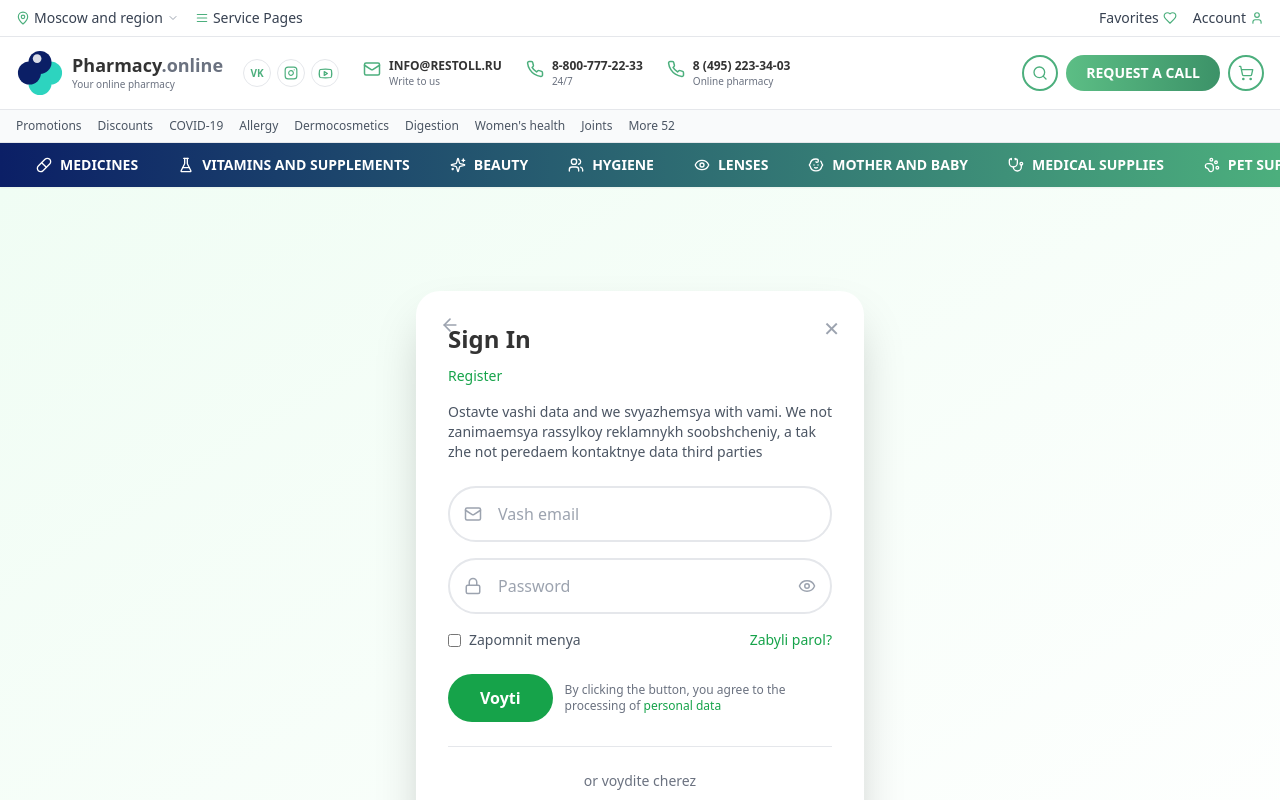
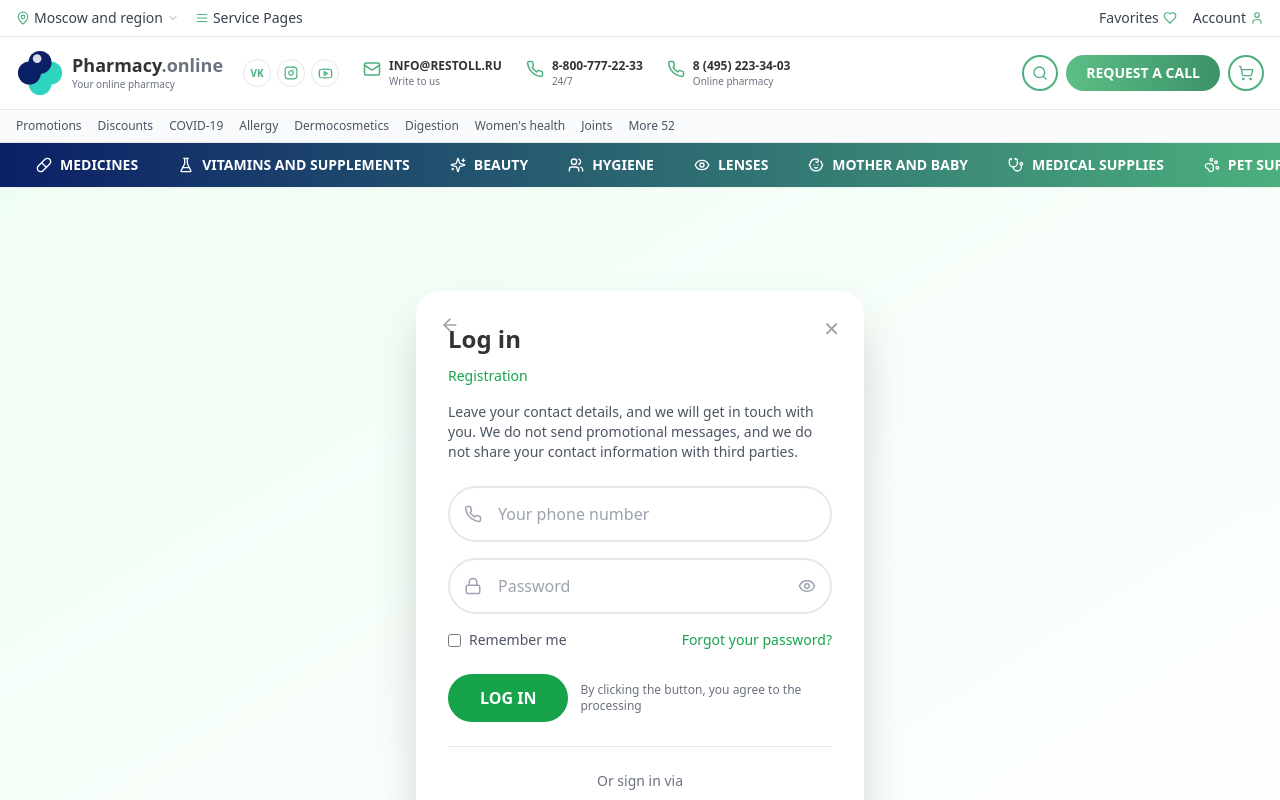
Before and after one commit to Vijayalaxmi008/online-pharmacy-Website, a React (Vite) app: page /login in a window 1280 px wide. Shown: the top 800 px of the page. Built offline with nearby package versions, Linux system fonts and the light colour scheme.

Commit message:
Updated project

```diff
--- a/src/components/modals/AuthModal.jsx
+++ b/src/components/modals/AuthModal.jsx
@@ -3,6 +3,26 @@ import { useNavigate } from 'react-router-dom'
 import Modal from './Modal'
 import { useApp } from '../../context/AppContext'
 import { Mail, Lock, Phone } from 'lucide-react'
+
+// --- Validation helpers -----------------------------------------------
+
+// Accepts +7XXXXXXXXXX, 8XXXXXXXXXX, or plain 10/11-digit numbers,
+// optionally formatted with spaces, dashes, dots or parentheses.
+const validatePhone = (phone) => {
+  const digits = phone.replace(/\D/g, '')
+  if (digits.length === 11 && (digits.startsWith('7') || digits.startsWith('8'))) return true
+  if (digits.length === 10) return true
+  return false
+}
+
+const normalizePhone = (phone) => {
+  const digits = phone.replace(/\D/g, '')
+  if (digits.length === 11) return `+7${digits.slice(1)}`
+  if (digits.length === 10) return `+7${digits}`
+  return phone
+}
+
+const validateEmail = (email) => /^[^\s@]+@[^\s@]+\.[^\s@]+$/.test(email.trim())
 
 const AuthModal = ({ onClose, mode: initialMode = 'login' }) => {
   const [mode, setMode] = useState(initialMode)
@@ -10,17 +30,49 @@ const AuthModal = ({ onClose, mode: initialMode = 'login' }) => {
   const navigate = useNavigate()
   const [form, setForm] = useState({ email: '', password: '', phone: '' })
   const [error, setError] = useState('')
+  const [fieldError, setFieldError] = useState('')
+
+  const switchMode = () => {
+    setMode(mode === 'login' ? 'register' : 'login')
+    setError('')
+    setFieldError('')
+  }
 
   const handleSubmit = (e) => {
     e.preventDefault()
     setError('')
+    setFieldError('')
+
     if (mode === 'login') {
-      const user = users.find(u => u.email === form.email)
+      // Sign in with phone number
+      if (!validatePhone(form.phone)) {
+        setFieldError('Please enter a valid phone number (10-11 digits)')
+        return
+      }
+      const phone = normalizePhone(form.phone)
+      const user = users.find(u => normalizePhone(u.phone || '') === phone)
       if (!user) { setError('User not found'); return }
       if (user.password !== form.password) { setError('Invalid password'); return }
       setUser(user)
     } else {
-      const newUser = { name: form.phone, phone: form.phone, email: form.email || `${form.phone}@phone.local`, password: form.password }
+      // Register with email
+      if (!validateEmail(form.email)) {
+        setFieldError('Please enter a valid email address')
+        return
+      }
+      if (!form.password || form.password.length < 6) {
+        setFieldError('Password must be at least 6 characters')
+        return
+      }
+      const emailExists = users.some(u => u.email?.toLowerCase() === form.email.trim().toLowerCase())
+      if (emailExists) { setError('This email is already registered'); return }
+
+      const newUser = {
+        name: form.email.split('@')[0],
+        email: form.email.trim(),
+        phone: '',
+        password: form.password,
+      }
       setUser(newUser)
     }
     onClose()
@@ -32,43 +84,78 @@ const AuthModal = ({ onClose, mode: initialMode = 'login' }) => {
       <div className="p-5">
         <div className="flex items-center gap-3 mb-3">
           <h2 className="text-lg font-bold">{mode === 'login' ? 'Sign In' : 'Register'}</h2>
-          <button onClick={() => setMode(mode === 'login' ? 'register' : 'login')} className="text-primary-500 text-sm hover:underline">
+          <button onClick={switchMode} className="text-primary-500 text-sm hover:underline">
             {mode === 'login' ? 'Register' : 'Sign In'}
           </button>
         </div>
-        <p className="text-xs text-gray-600 mb-4">User not found User not found Invalid password.</p>
+        <p className="text-xs text-gray-600 mb-4">
+          {mode === 'login'
+            ? 'Sign in with the phone number you registered with.'
+            : 'Create an account using your email address.'}
+        </p>
+
+        {fieldError && <div className="mb-3 p-2.5 bg-amber-50 text-amber-700 text-xs rounded-lg">{fieldError}</div>}
         {error && <div className="mb-3 p-2.5 bg-red-50 text-red-600 text-xs rounded-lg">{error}</div>}
+
         <form onSubmit={handleSubmit} className="space-y-3">
           {mode === 'login' ? (
             <>
               <div className="relative">
-                <Mail size={16} className="absolute left-3 top-1/2 -translate-y-1/2 text-gray-400" />
-                <input required type="email" placeholder="Your email" value={form.email} onChange={e => setForm({...form, email: e.target.value})}
-                  className="w-full pl-10 pr-3 py-2.5 border-2 border-gray-200 rounded-full focus:border-primary-500 focus:outline-none text-sm" />
+                <Phone size={16} className="absolute left-3 top-1/2 -translate-y-1/2 text-gray-400" />
+                <input
+                  required
+                  type="tel"
+                  placeholder="Your phone number"
+                  value={form.phone}
+                  onChange={e => setForm({ ...form, phone: e.target.value })}
+                  className="w-full pl-10 pr-3 py-2.5 border-2 border-gray-200 rounded-full focus:border-primary-500 focus:outline-none text-sm"
+                />
               </div>
               <div className="relative">
                 <Lock size={16} className="absolute left-3 top-1/2 -translate-y-1/2 text-gray-400" />
-                <input required type="password" placeholder="Password" value={form.password} onChange={e => setForm({...form, password: e.target.value})}
-                  className="w-full pl-10 pr-3 py-2.5 border-2 border-gray-200 rounded-full focus:border-primary-500 focus:outline-none text-sm" />
+                <input
+                  required
+                  type="password"
+                  placeholder="Password"
+                  value={form.password}
+                  onChange={e => setForm({ ...form, password: e.target.value })}
+                  className="w-full pl-10 pr-3 py-2.5 border-2 border-gray-200 rounded-full focus:border-primary-500 focus:outline-none text-sm"
+                />
               </div>
             </>
           ) : (
             <>
               <div className="relative">
-                <Phone size={16} className="absolute left-3 top-1/2 -translate-y-1/2 text-gray-400" />
-                <input required type="tel" placeholder="Your phone" value={form.phone} onChange={e => setForm({...form, phone: e.target.value})}
-                  className="w-full pl-10 pr-3 py-2.5 border-2 border-gray-200 rounded-full focus:border-primary-500 focus:outline-none text-sm" />
+                <Mail size={16} className="absolute left-3 top-1/2 -translate-y-1/2 text-gray-400" />
+                <input
+                  required
+                  type="email"
+                  placeholder="Your email"
+                  value={form.email}
+                  onChange={e => setForm({ ...form, email: e.target.value })}
+                  className="w-full pl-10 pr-3 py-2.5 border-2 border-gray-200 rounded-full focus:border-primary-500 focus:outline-none text-sm"
+                />
               </div>
               <div className="relative">
                 <Lock size={16} className="absolute left-3 top-1/2 -translate-y-1/2 text-gray-400" />
-                <input required type="password" placeholder="Password" value={form.password} onChange={e => setForm({...form, password: e.target.value})}
-                  className="w-full pl-10 pr-3 py-2.5 border-2 border-gray-200 rounded-full focus:border-primary-500 focus:outline-none text-sm" />
+                <input
+                  required
+                  type="password"
+                  placeholder="Password (min. 6 characters)"
+                  value={form.password}
+                  onChange={e => setForm({ ...form, password: e.target.value })}
+                  className="w-full pl-10 pr-3 py-2.5 border-2 border-gray-200 rounded-full focus:border-primary-500 focus:outline-none text-sm"
+                />
               </div>
             </>
           )}
           <div className="flex items-center gap-3 pt-1">
-            <button type="submit" className="bg-primary-500 text-white font-bold px-6 py-2.5 rounded-full hover:bg-primary-600 text-xs">{mode === 'login' ? 'SIGN IN' : 'REGISTER'}</button>
-            <p className="text-[10px] text-gray-500 flex-1">By clicking the button, you agree to the processing of <span className="text-primary-500">personal data</span></p>
+            <button type="submit" className="bg-primary-500 text-white font-bold px-6 py-2.5 rounded-full hover:bg-primary-600 text-xs">
+              {mode === 'login' ? 'SIGN IN' : 'REGISTER'}
+            </button>
+            <p className="text-[10px] text-gray-500 flex-1">
+              By clicking the button, you agree to the processing of <span className="text-primary-500">personal data</span>
+            </p>
           </div>
         </form>
       </div>
--- a/src/pages/Login.jsx
+++ b/src/pages/Login.jsx
@@ -1,26 +1,60 @@
 import { useState } from 'react'
 import { Link, useNavigate } from 'react-router-dom'
-import { Mail, Lock, Eye, EyeOff, ArrowLeft } from 'lucide-react'
+import { Phone, Lock, Eye, EyeOff, ArrowLeft } from 'lucide-react'
 import { useApp } from '../context/AppContext'
 import AuthModal from '../components/modals/AuthModal'
 
+// Accepts +7XXXXXXXXXX, 8XXXXXXXXXX, or plain 10/11-digit numbers,
+// optionally formatted with spaces, dashes, dots or parentheses.
+const validatePhone = (phone) => {
+  const digits = phone.replace(/\D/g, '')
+  if (digits.length === 11 && (digits.startsWith('7') || digits.startsWith('8'))) return true
+  if (digits.length === 10) return true
+  return false
+}
+
+const normalizePhone = (phone) => {
+  const digits = phone.replace(/\D/g, '')
+  if (digits.length === 11) return `+7${digits.slice(1)}`
+  if (digits.length === 10) return `+7${digits}`
+  return phone
+}
+
 const Login = () => {
   const navigate = useNavigate()
-  const { setUser } = useApp()
+  const { setUser, users } = useApp()
   const [showPassword, setShowPassword] = useState(false)
   const [registerOpen, setRegisterOpen] = useState(false)
-  const [form, setForm] = useState({ email: '', password: '' })
+  const [form, setForm] = useState({ phone: '', password: '' })
   const [error, setError] = useState('')
 
   const handleSubmit = (e) => {
     e.preventDefault()
     setError('')
-    if (form.email && form.password.length >= 6) {
-      setUser({ email: form.email, name: form.email.split('@')[0] })
-      navigate('/')
+
+    if (!validatePhone(form.phone)) {
+      setError('Enter a valid phone number (10–11 digits)')
+      return
+    }
+    if (!form.password || form.password.length < 6) {
+      setError('The password must contain at least 6 characters.')
+      return
+    }
+
+    const phone = normalizePhone(form.phone)
+    const existingUser = users?.find(u => normalizePhone(u.phone || '') === phone)
+
+    if (existingUser) {
+      if (existingUser.password !== form.password) {
+        setError('Incorrect password')
+        return
+      }
+      setUser(existingUser)
     } else {
-      setError('Please enter valid email and password (min 6 characters)')
+      // No account yet with this phone — create one on the fly, same as before
+      setUser({ phone, name: phone, password: form.password })
     }
+    navigate('/')
   }
 
   return (
@@ -33,13 +67,13 @@ const Login = () => {
           ✕
         </button>
 
-        <h2 className="text-2xl font-bold mb-2">Sign In</h2>
+        <h2 className="text-2xl font-bold mb-2">Log in</h2>
         <button onClick={() => setRegisterOpen(true)} className="text-green-600 text-sm mb-4 hover:underline">
-          Register
+          Registration
         </button>
 
         <p className="text-sm text-gray-600 mb-6">
-          Ostavte vashi data and we svyazhemsya with vami. We not zanimaemsya rassylkoy reklamnykh soobshcheniy, a tak zhe not peredaem kontaktnye data third parties
+          Leave your contact details, and we will get in touch with you. We do not send promotional messages, and we do not share your contact information with third parties.
         </p>
 
         {error && (
@@ -50,13 +84,13 @@ const Login = () => {
 
         <form onSubmit={handleSubmit} className="space-y-4">
           <div className="relative">
-            <Mail size={18} className="absolute left-4 top-1/2 -translate-y-1/2 text-gray-400" />
+            <Phone size={18} className="absolute left-4 top-1/2 -translate-y-1/2 text-gray-400" />
             <input
               required
-              type="email"
-              placeholder="Vash email"
-              value={form.email}
-              onChange={e => setForm({...form, email: e.target.value})}
+              type="tel"
+              placeholder="Your phone number"
+              value={form.phone}
+              onChange={e => setForm({ ...form, phone: e.target.value })}
               className="w-full pl-12 pr-4 py-3.5 border-2 border-gray-200 rounded-full focus:border-green-600 focus:outline-none"
             />
           </div>
@@ -68,7 +102,7 @@ const Login = () => {
               type={showPassword ? 'text' : 'password'}
               placeholder="Password"
               value={form.password}
-              onChange={e => setForm({...form, password: e.target.value})}
+              onChange={e => setForm({ ...form, password: e.target.value })}
               className="w-full pl-12 pr-12 py-3.5 border-2 border-gray-200 rounded-full focus:border-green-600 focus:outline-none"
             />
             <button
@@ -83,9 +117,9 @@ const Login = () => {
           <div className="flex items-center justify-between text-sm">
             <label className="flex items-center gap-2 cursor-pointer">
               <input type="checkbox" className="accent-green-600" />
-              <span className="text-gray-600">Zapomnit menya</span>
+              <span className="text-gray-600">Remember me</span>
             </label>
-            <a href="#" className="text-green-600 hover:underline">Zabyli parol?</a>
+            <a href="#" className="text-green-600 hover:underline">Forgot your password?</a>
           </div>
 
           <div className="flex flex-col sm:flex-row items-start sm:items-center gap-3 pt-2">
@@ -93,17 +127,17 @@ const Login = () => {
               type="submit"
               className="bg-green-600 text-white font-bold px-8 py-3 rounded-full hover:bg-green-700 transition w-full sm:w-auto"
             >
-              Voyti
+              LOG IN
             </button>
             <p className="text-xs text-gray-500 flex-1">
-              By clicking the button, you agree to the processing of{' '}
-              <span className="text-green-600">personal data</span>
+              By clicking the button, you agree to the processing{' '}
+              <span className="text-green-600"></span>
             </p>
           </div>
         </form>
 
         <div className="mt-6 pt-6 border-t">
-          <p className="text-center text-sm text-gray-500 mb-3">or voydite cherez</p>
+          <p className="text-center text-sm text-gray-500 mb-3">Or sign in via</p>
           <div className="flex justify-center gap-3">
             <button className="w-12 h-12 rounded-full bg-blue-600 text-white font-bold">VK</button>
             <button className="w-12 h-12 rounded-full bg-red-500 text-white font-bold">G</button>
```
